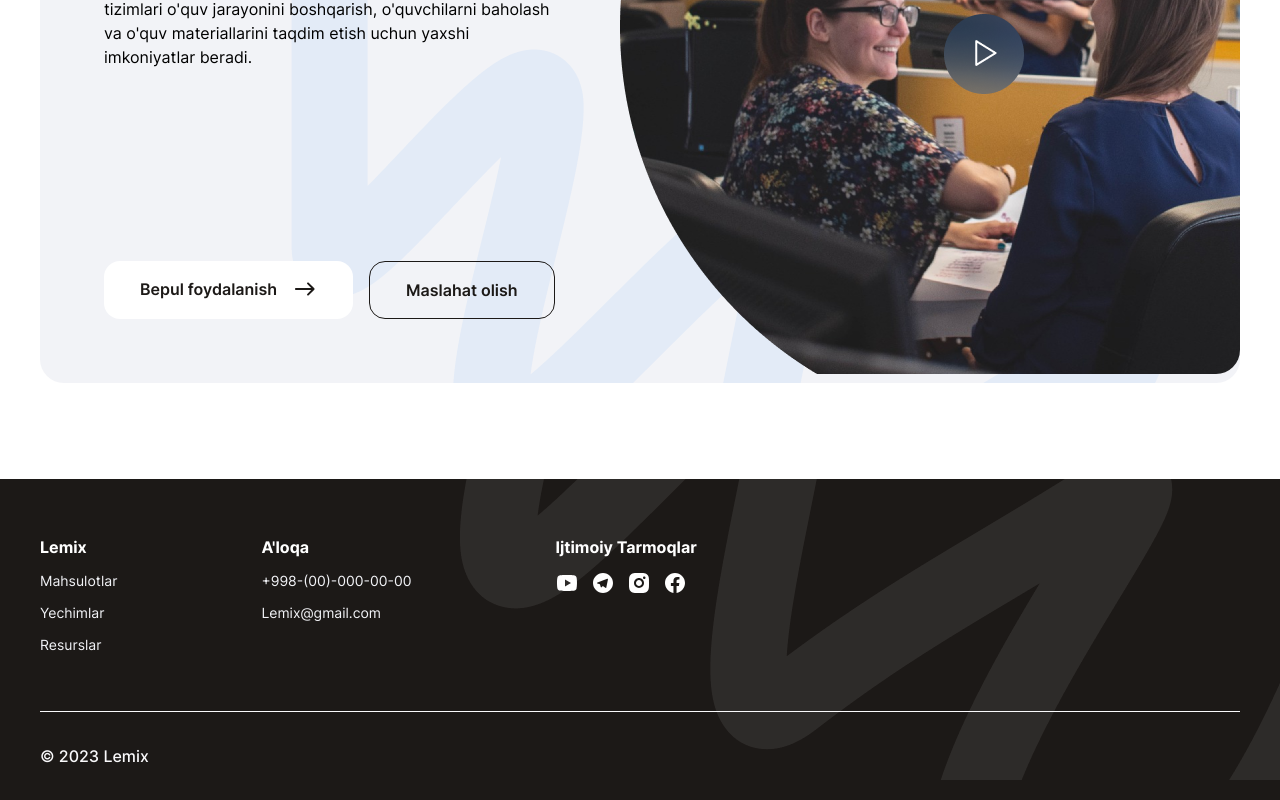
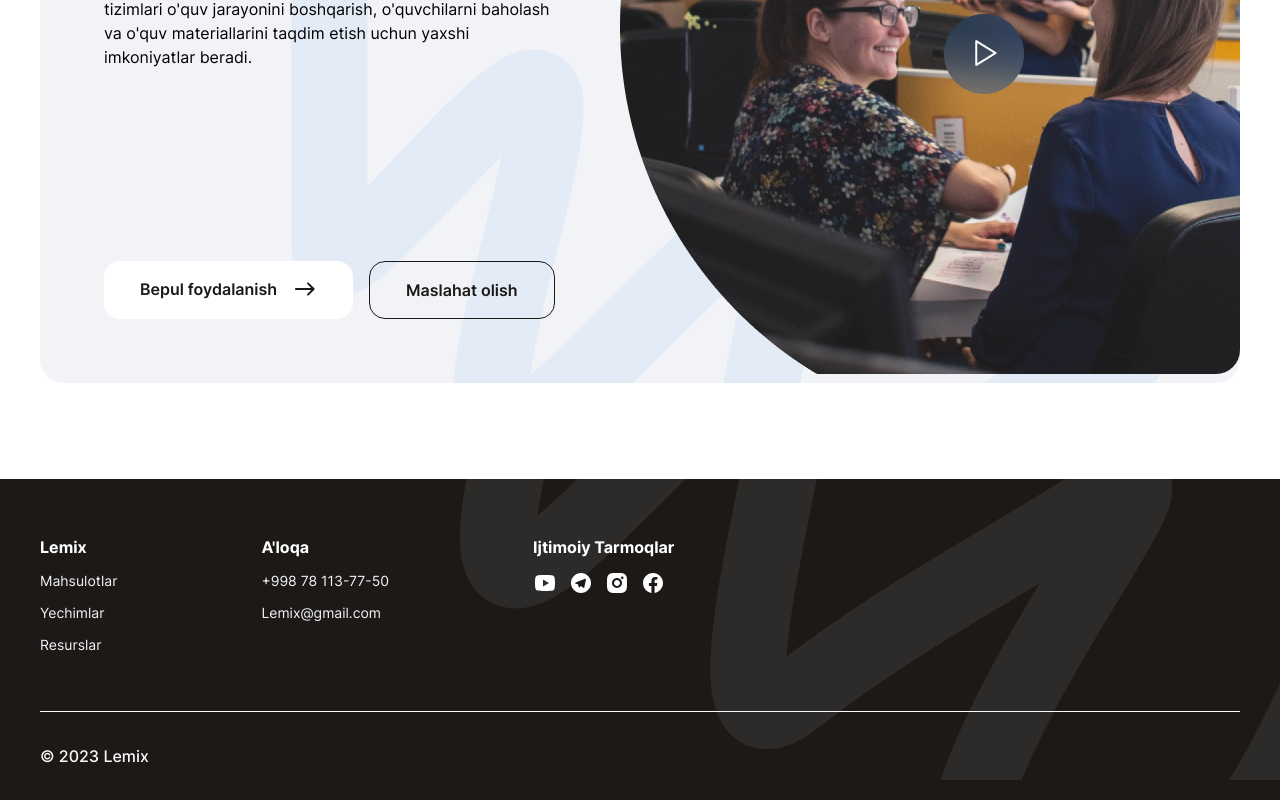
Before and after one commit to Soliha17/lemix, a React (Vite) app: page / in a window 1280 px wide. Shown: the part 3316-4116 px from the top of the page. Built offline with nearby package versions, Linux system fonts and the light colour scheme.

Commit message:
change: fake number to trusted number

```diff
--- a/src/ui/components/Layout/Footer.jsx
+++ b/src/ui/components/Layout/Footer.jsx
@@ -19,7 +19,7 @@ const Footer = () => {
           <div>
             <h6 className="mb-3 text-base font-bold text-white-main">A&apos;loqa</h6>
             <ul className="flex cursor-pointer flex-col gap-3 text-sm text-neo-100">
-              <li>+998-(00)-000-00-00</li>
+              <li>+998 78 113-77-50</li>
               <li>Lemix@gmail.com</li>
             </ul>
           </div>
```
